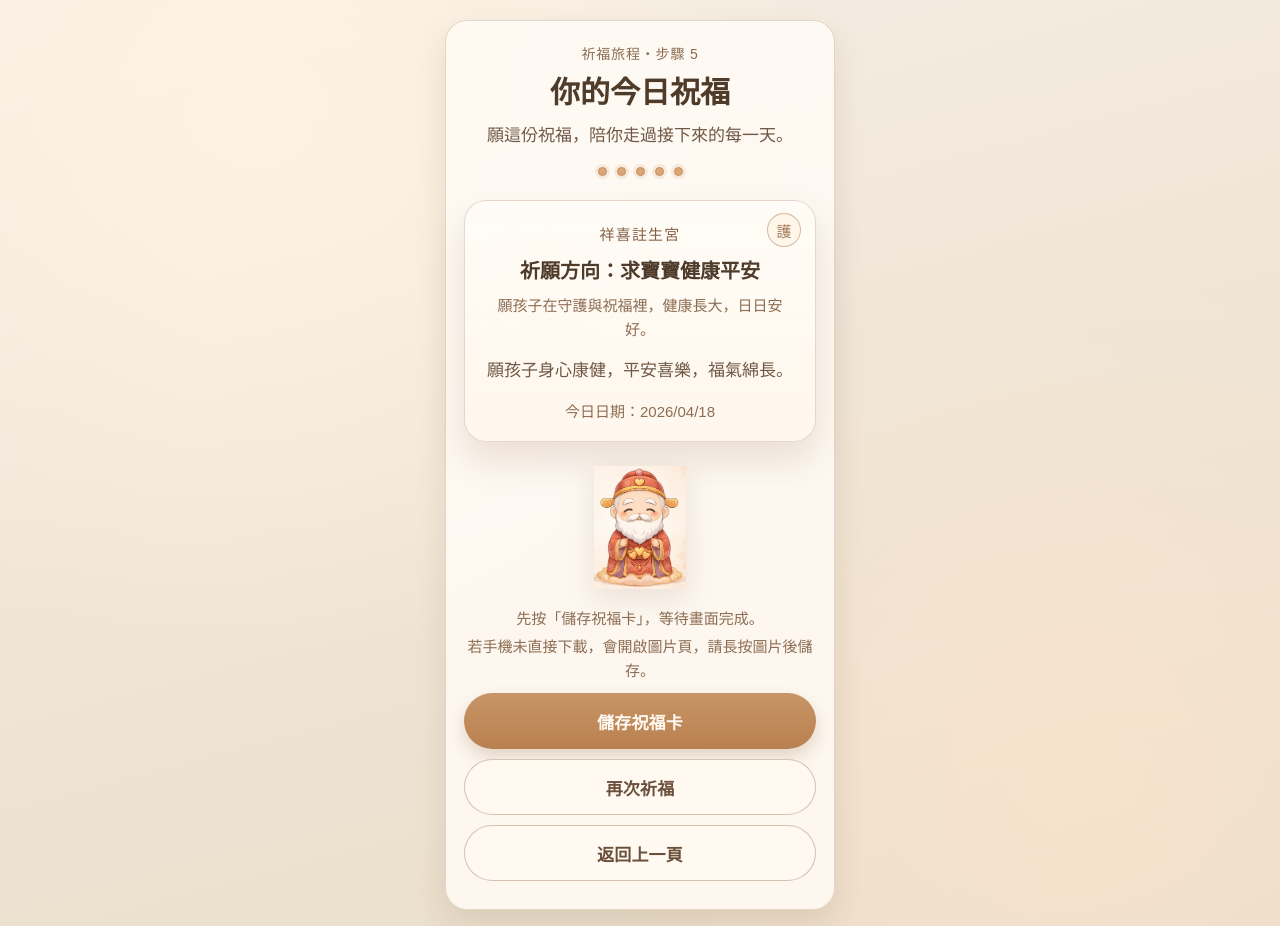
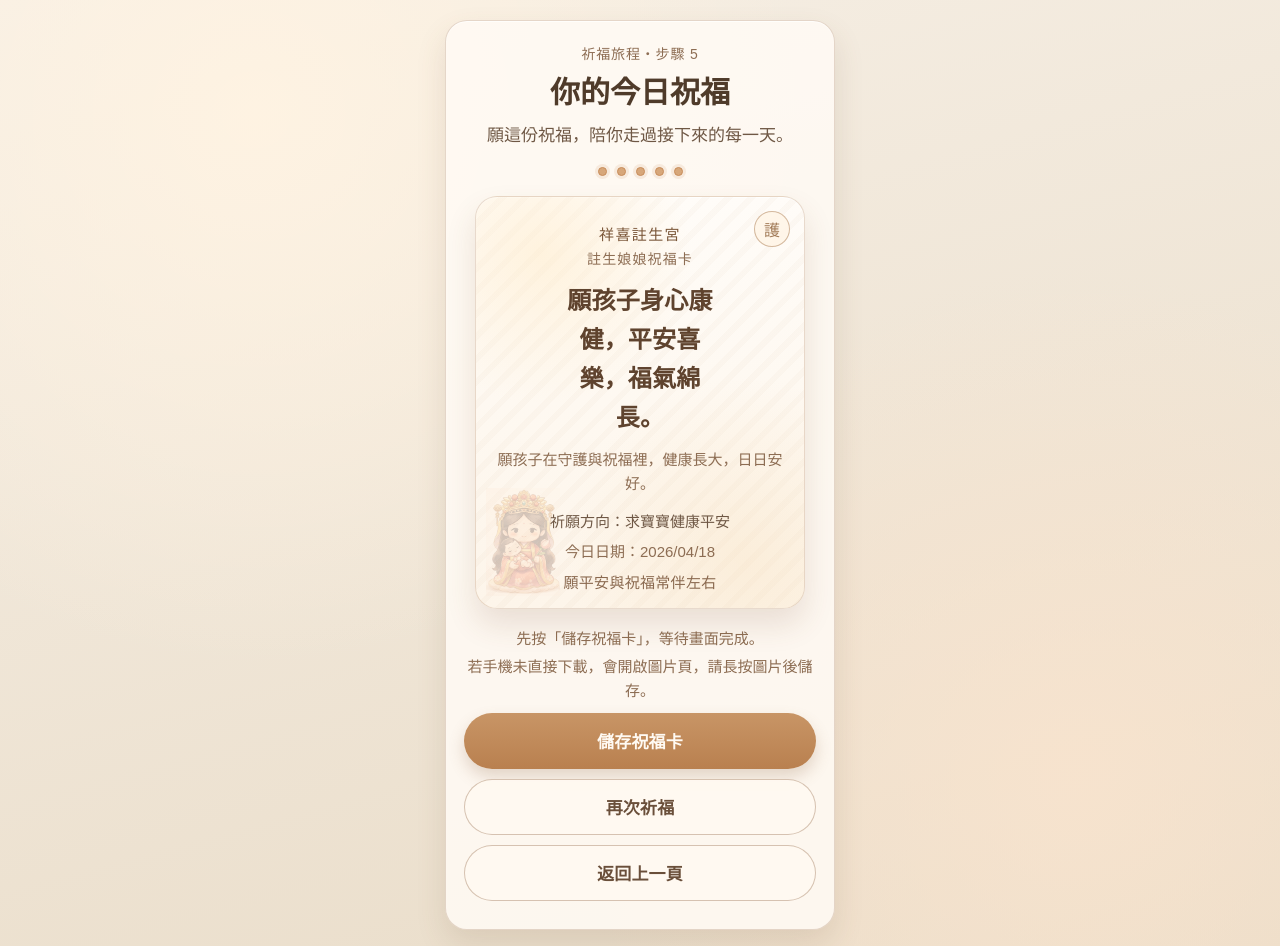
Before and after one commit to Pengcc77/temple, a Vue app: page /result in a window 1280 px wide. Built offline with nearby package versions, Linux system fonts and the light colour scheme.

Commit message:
feat: upgrade result blessing card for share-ready design

```diff
--- a/src/pages/ResultPage.vue
+++ b/src/pages/ResultPage.vue
@@ -8,16 +8,27 @@
     <ProgressDots :current="5" :total="5" />
 
     <article ref="blessingCardRef" class="blessing-card u-fade-in" aria-label="祝福卡">
+      <span class="card-halo" aria-hidden="true"></span>
       <span class="guardian-seal" aria-hidden="true">護</span>
-      <p class="temple-name">祥喜註生宮</p>
-      <p class="wish-direction">祈願方向：{{ displayWishLabel }}</p>
-      <p class="context-line">{{ contextLine }}</p>
-      <p class="blessing-line">{{ displayBlessingMessage }}</p>
-      <p class="today-date">今日日期：{{ todayLabel }}</p>
+      <img class="card-figure" :src="goddessFigure" alt="" aria-hidden="true" />
+
+      <div class="card-head">
+        <p class="temple-name">祥喜註生宮</p>
+        <p class="card-subtitle">註生娘娘祝福卡</p>
+      </div>
+
+      <div class="card-body">
+        <p class="blessing-line">{{ displayBlessingMessage }}</p>
+        <p class="context-line">{{ contextLine }}</p>
+      </div>
+
+      <div class="card-meta">
+        <p class="wish-direction">祈願方向：{{ displayWishLabel }}</p>
+        <p class="today-date">今日日期：{{ todayLabel }}</p>
+      </div>
+
+      <p class="card-closing">願平安與祝福常伴左右</p>
     </article>
-    <div class="blessing-figure-wrap u-fade-in" aria-hidden="true">
-      <img class="figure" :src="elderFigure" alt="" />
-    </div>
 
     <p v-if="downloadError" class="download-error">儲存失敗，請再試一次或改用截圖保存。</p>
 
@@ -52,7 +63,7 @@ import { getRandomBlessing, wishTypeLabelMap } from '../data/blessings'
 import PageShell from '../components/ui/PageShell.vue'
 import ProgressDots from '../components/ui/ProgressDots.vue'
 import TempleButton from '../components/ui/TempleButton.vue'
-import elderFigure from '../assets/02.png'
+import goddessFigure from '../assets/01.png'
 
 const router = useRouter()
 const { state, resetBlessingJourney } = useBlessingStore()
@@ -165,47 +176,99 @@ function goBack() {
 <style scoped>
 .blessing-card {
   position: relative;
-  margin-top: var(--space-2);
-  padding: 22px 18px 20px;
+  margin-top: var(--space-1);
+  padding: 18px 18px 16px;
+  width: min(100%, 330px);
+  margin-inline: auto;
+  aspect-ratio: 4 / 5;
+  min-height: 410px;
+  overflow: hidden;
+  isolation: isolate;
+  display: flex;
+  flex-direction: column;
+  justify-content: space-between;
   border-radius: var(--radius-lg);
-  border: 1px solid var(--color-border);
-  background: linear-gradient(180deg, rgba(255, 252, 247, 0.92), rgba(255, 246, 236, 0.9)),
-    radial-gradient(circle at 20% 18%, rgba(255, 244, 223, 0.8), transparent 36%);
-  box-shadow: 0 18px 34px rgba(118, 81, 50, 0.14), inset 0 1px 0 rgba(255, 255, 255, 0.85);
+  border: 1px solid rgba(173, 130, 95, 0.28);
+  background: linear-gradient(180deg, #fffcf8 0%, #fdf5ea 100%);
+  box-shadow: 0 16px 30px rgba(118, 81, 50, 0.14), inset 0 1px 0 rgba(255, 255, 255, 0.9);
   text-align: center;
 }
 
 .guardian-seal {
   position: absolute;
-  top: 12px;
+  top: 14px;
   right: 14px;
-  width: 34px;
-  height: 34px;
+  width: 36px;
+  height: 36px;
   border-radius: 50%;
   border: 1px solid rgba(170, 124, 82, 0.5);
   color: rgba(147, 102, 64, 0.86);
-  font-size: 15px;
+  font-size: 16px;
   display: grid;
   place-items: center;
-  background: rgba(255, 245, 230, 0.75);
+  background: rgba(255, 245, 230, 0.82);
+  z-index: 3;
+}
+
+.card-halo {
+  position: absolute;
+  inset: 0;
+  z-index: 0;
+  background: radial-gradient(circle at 20% 14%, rgba(255, 233, 195, 0.48), transparent 34%),
+    radial-gradient(circle at 82% 88%, rgba(247, 223, 187, 0.36), transparent 40%),
+    repeating-linear-gradient(
+      135deg,
+      rgba(180, 135, 88, 0.035),
+      rgba(180, 135, 88, 0.035) 6px,
+      transparent 6px,
+      transparent 16px
+    );
+}
+
+.card-head,
+.card-body,
+.card-meta,
+.card-closing {
+  position: relative;
+  z-index: 2;
+}
+
+.card-head {
+  margin-top: 8px;
+}
+
+.card-figure {
+  position: absolute;
+  left: 10px;
+  bottom: 12px;
+  width: 74px;
+  height: auto;
+  opacity: 0.26;
+  z-index: 1;
+  pointer-events: none;
 }
 
 .temple-name {
-  color: #866146;
+  color: #7a5638;
   font-size: var(--font-sm);
+  letter-spacing: 0.09em;
+}
+
+.card-subtitle {
+  margin-top: 4px;
+  color: var(--color-text-muted);
+  font-size: var(--font-xs);
   letter-spacing: 0.08em;
 }
 
 .wish-direction {
-  margin-top: var(--space-3);
-  color: var(--color-text);
-  font-size: var(--font-lg);
-  font-weight: 600;
-  line-height: var(--line-title);
+  color: var(--color-text-soft);
+  font-size: var(--font-sm);
+  line-height: var(--line-copy-tight);
 }
 
 .context-line {
-  margin-top: 10px;
+  margin-top: var(--space-2);
   color: var(--color-text-muted);
   line-height: var(--line-copy-tight);
   font-size: var(--font-sm);
@@ -213,15 +276,32 @@ function goBack() {
 
 .blessing-line {
   margin-top: var(--space-3);
-  color: var(--color-text-soft);
-  line-height: var(--line-copy);
-  font-size: var(--font-md);
+  max-width: 11ch;
+  margin-inline: auto;
+  color: #5f432e;
+  line-height: 1.62;
+  font-size: 24px;
+  font-weight: 700;
+  letter-spacing: 0.01em;
+  word-break: break-word;
 }
 
 .today-date {
-  margin-top: var(--space-3);
   color: var(--color-text-muted);
   font-size: var(--font-sm);
+}
+
+.card-meta {
+  margin-top: auto;
+  display: grid;
+  gap: 6px;
+}
+
+.card-closing {
+  margin-top: var(--space-2);
+  color: #8a694f;
+  font-size: var(--font-sm);
+  letter-spacing: 0.02em;
 }
 
 .download-error {
@@ -240,19 +320,4 @@ function goBack() {
 .download-tip p + p {
   margin-top: 4px;
 }
-
-.blessing-figure-wrap {
-  margin-top: var(--space-2);
-  display: flex;
-  justify-content: center;
-  align-items: center;
-}
-
-.figure {
-  width: 92px;
-  max-width: 28vw;
-  height: auto;
-  object-fit: contain;
-  filter: drop-shadow(0 8px 14px rgba(120, 84, 56, 0.14));
-}
 </style>
```
